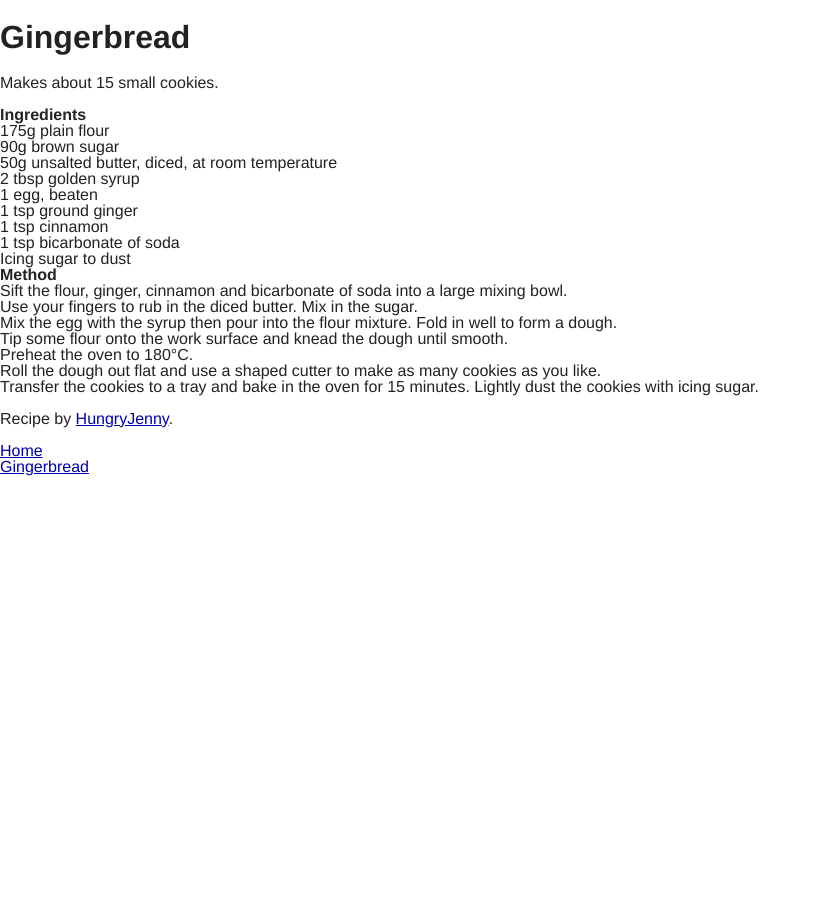
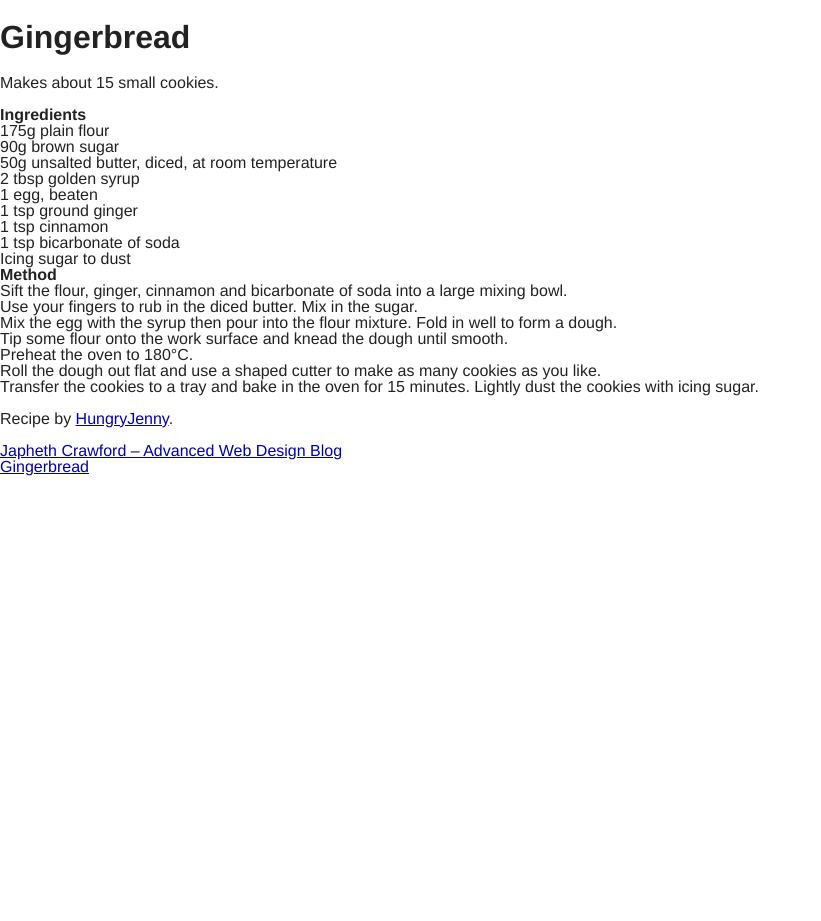
Before and after one commit to japhethcrawford/Blog, a Jekyll site: the page built from newpost.md, in a window 1280 px wide. Shown: the whole page, without its empty margins (0-821 px from the left). Built offline with Jekyll 4.4.1, drawn with Linux system fonts in a browser that asks for light colours; Markdown is read by kramdown in place of the engine named in the settings.

Commit message:
change site title

```diff
--- a/index.html
+++ b/index.html
@@ -1,6 +1,6 @@
 ---
 layout: default
-title: Home
+title: Japheth Crawford – Advanced Web Design Blog
 ---
 
 Is this thing on?
```
